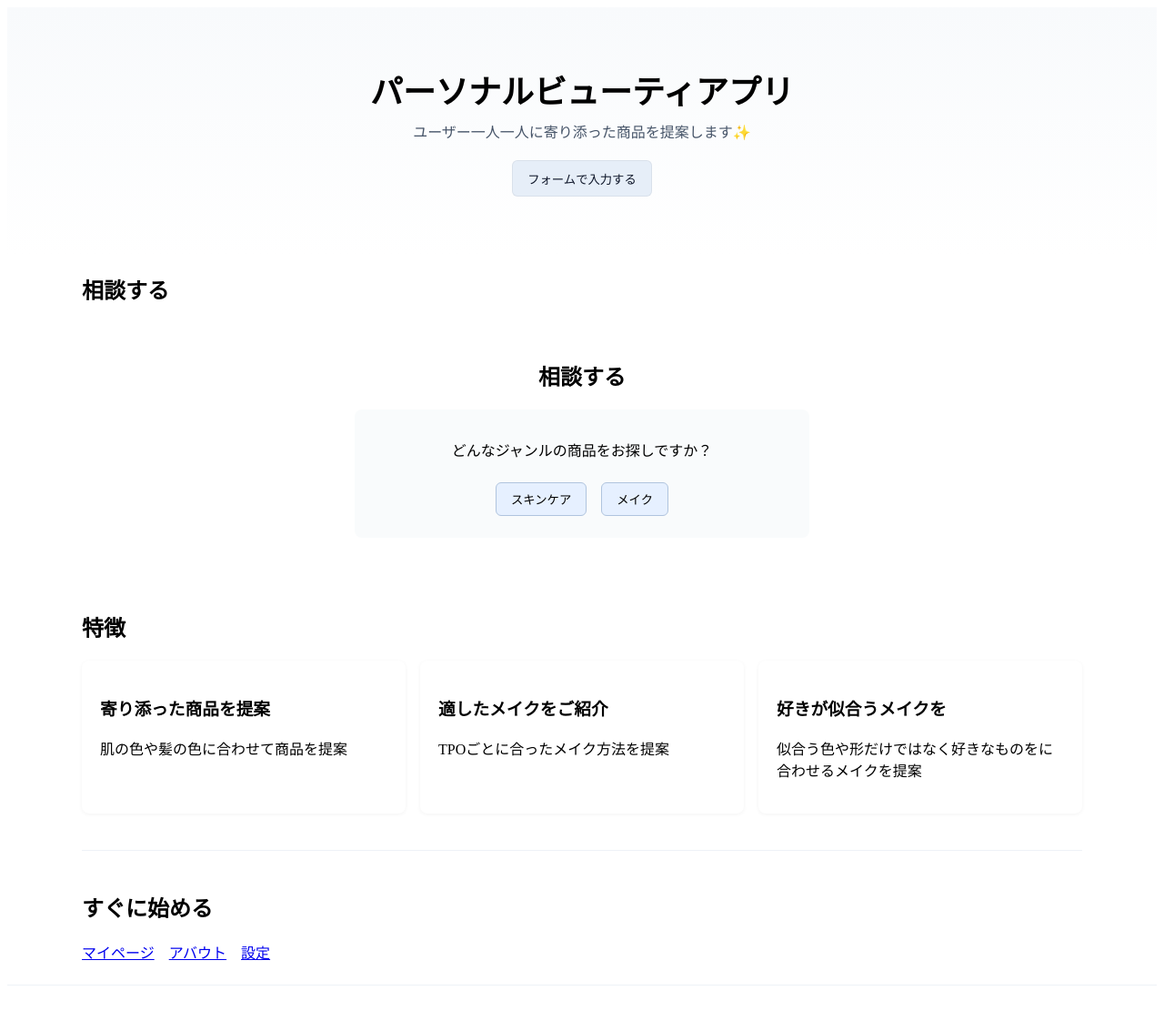
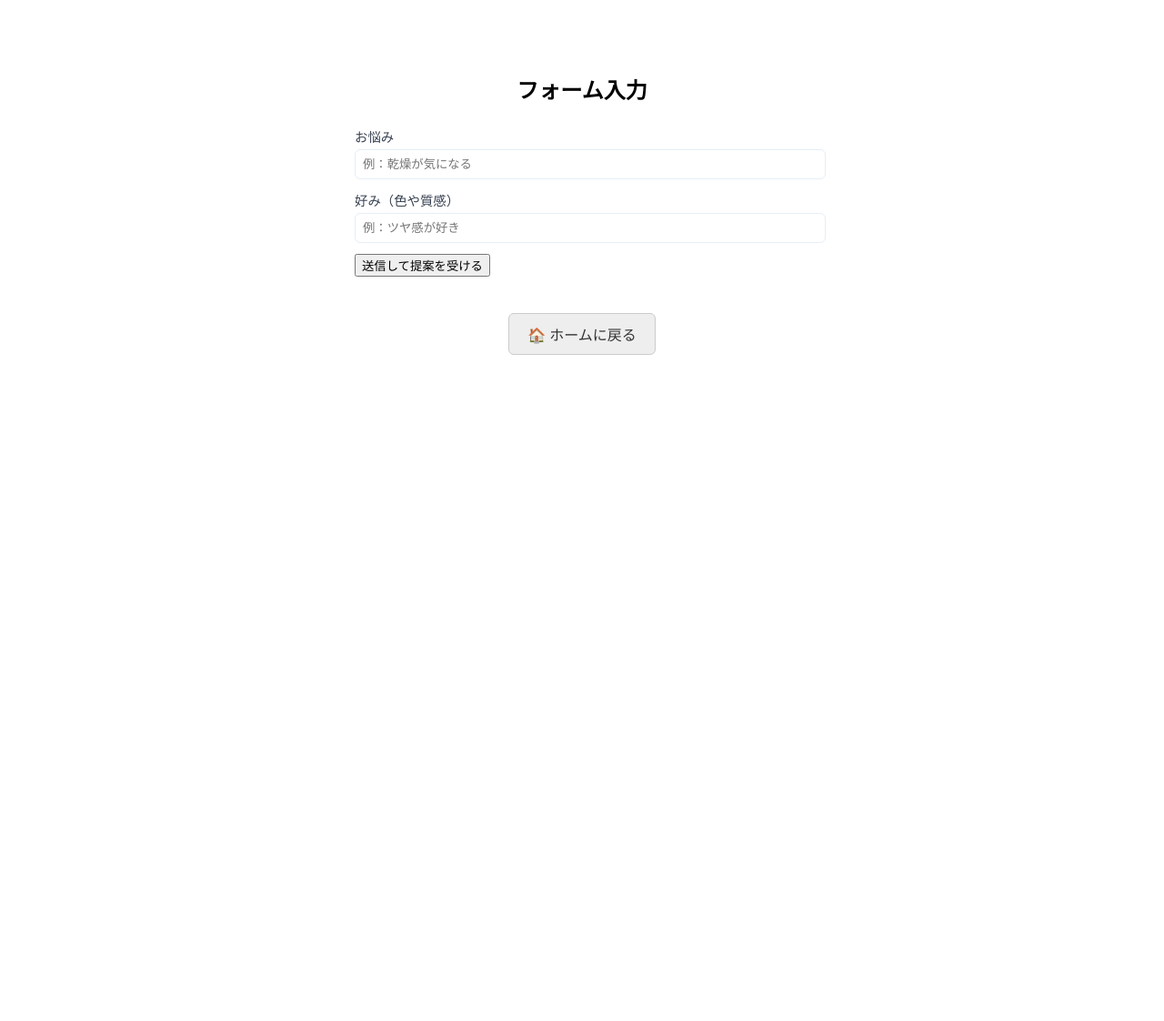
Before and after one commit to wotaku20021012-boop/n1, a Nuxt app: page /form in a window 1280 px wide. Shown: the top 1122 px of the page at 91% size. After the commit the page ends 800 px from the top, so only its background shows below. Built offline with nearby package versions, Linux system fonts and the light colour scheme.

Commit message:
画面遷移で各ページに移動できるよう修正

```diff
--- a/app/app.vue
+++ b/app/app.vue
@@ -1,167 +1,5 @@
 <template>
-  <main class="page">
-    <header class="hero">
-      <div class="container">
-        <h1 class="title">パーソナルビューティアプリ</h1>
-        <p class="subtitle">ユーザー一人一人に寄り添った商品を提案します✨</p>
-        <div class="hero-cta">
-          <button @click="mode = mode === 'chat' ? 'form' : 'chat'" class="btn">
-         {{ mode === 'chat' ? 'フォームで入力する' : 'チャットに戻る' }}
-          </button>
-
-        </div>
-      </div>
-    </header>
-
-
-  <section class="container" aria-label="対話エリア" style="margin-top:1.25rem;">
-  <h2 class="section-title">相談する</h2>
-
-  <transition name="fade" mode="out-in">
-    <component :is="mode === 'chat' ? ChatPanel : ChatForm" @submit="onFormSubmit" />
-  </transition>
-</section>
-
-    <section class="container features" aria-labelledby="features-heading">
-      <h2 id="features-heading" class="section-title">特徴</h2>
-      <div class="grid">
-        <article class="card">
-          <h3>寄り添った商品を提案</h3>
-          <p>肌の色や髪の色に合わせて商品を提案</p>
-        </article>
-        <article class="card">
-          <h3>適したメイクをご紹介</h3>
-          <p>TPOごとに合ったメイク方法を提案
-          </p>
-        </article>
-        <article class="card">
-          <h3>好きが似合うメイクを</h3>
-          <p>似合う色や形だけではなく好きなものをに合わせるメイクを提案</p>
-        </article>
-      </div>
-    </section>
-
-    <section class="container quick-links" aria-labelledby="links-heading">
-      <h2 id="links-heading" class="section-title">すぐに始める</h2>
-      <ul class="links">
-        <li><NuxtLink to="/">マイページ</NuxtLink></li>
-        <li><NuxtLink to="/about">アバウト</NuxtLink></li>
-        <li><NuxtLink to="/contact">設定</NuxtLink></li>
-      </ul>
-    </section>
-
-    <footer class="site-footer">
-    </footer>
-  </main>
+  <NuxtLayout>
+    <NuxtPage />
+  </NuxtLayout>
 </template>
-
-
-<script setup lang="ts">
-import ChatPanel from '../components/ChatPanel.vue'
-import ChatForm from '../components/ChatForm.vue'
-
-
-const mode = ref<'chat' | 'form'>('chat')
-const year = new Date().getFullYear()
-
-function onFormSubmit(payload: { problem: string; preference: string }) {
-mode.value = 'chat'
-  console.log('フォーム送信:', payload)
-}
-
-</script>
-
-<style scoped>
-/* 基本レイアウト */
-.container {
-  max-width: 1100px;
-  margin: 0 auto;
-  padding: 0 1rem;
-}
-
-/* ヒーロー */
-.hero {
-  padding: 4rem 0;
-  background: linear-gradient(180deg, #f8fafc 0%, #ffffff 100%);
-  text-align: center;
-}
-.title {
-  font-size: 2.25rem;
-  margin: 0 0 0.5rem;
-}
-.subtitle {
-  margin: 0 0 1.25rem;
-  color: #475569;
-}
-.hero-cta .btn {
-  margin: 0 0.5rem;
-}
-
-/* カードグリッド */
-.features {
-  padding: 2.5rem 0;
-}
-.grid {
-  display: grid;
-  grid-template-columns: repeat(auto-fit, minmax(220px, 1fr));
-  gap: 1rem;
-}
-.card {
-  padding: 1.25rem;
-  border-radius: 8px;
-  background: #fff;
-  box-shadow: 0 1px 4px rgba(2,6,23,0.05);
-}
-
-/* クイックリンク */
-.quick-links {
-  padding: 1.5rem 0;
-  border-top: 1px solid #eef2f7;
-}
-.links {
-  display: flex;
-  gap: 1rem;
-  flex-wrap: wrap;
-  list-style: none;
-  padding: 0;
-  margin: 0.5rem 0 0;
-}
-
-/* フッター */
-.site-footer {
-  padding: 1.25rem 0;
-  border-top: 1px solid #eef2f7;
-  text-align: center;
-}
-.muted {
-  color: #64748b;
-  margin: 0;
-}
-
-/* ボタン簡易スタイル */
-.btn {
-  display: inline-block;
-  padding: 0.6rem 1rem;
-  border-radius: 6px;
-  text-decoration: none;
-  color: #0f172a;
-  background: #e6eef8;
-  border: 1px solid rgba(15,23,42,0.06);
-}
-.btn.primary {
-  background: #0ea5e9;
-  color: #fff;
-  border: none;
-}
-.btn.secondary {
-  background: transparent;
-  color: #0ea5e9;
-  border: 1px solid #0ea5e9;
-}
-
-/* レスポンシブ微調整 */
-@media (max-width: 640px) {
-  .title { font-size: 1.5rem; }
-  .hero { padding: 2.5rem 0; }
-}
-</style>
--- a/components/ChatForm.vue
+++ b/app/components/ChatForm.vue
@@ -9,6 +9,7 @@
         <label>好み（色や質感）</label>
         <input v-model="values.preference" placeholder="例：ツヤ感が好き" />
       </div>
+
       <div class="actions">
         <button type="submit" class="btn primary">送信して提案を受ける</button>
       </div>
@@ -17,23 +18,45 @@
 </template>
 
 <script setup lang="ts">
-import { reactive } from 'vue'
+import { reactive } from "vue";
+
 const emit = defineEmits<{
-  (e: 'submit', payload: { problem: string; preference: string }): void
-}>()
+  (e: "submit", payload: { problem: string; preference: string }): void;
+}>();
 
-const values = reactive({ problem: '', preference: '' })
+const values = reactive({
+  problem: "",
+  preference: "",
+});
 
 function onSubmit() {
-  emit('submit', { problem: values.problem, preference: values.preference })
-  values.problem = ''
-  values.preference = ''
+  emit("submit", {
+    problem: values.problem,
+    preference: values.preference,
+  });
+
+  values.problem = "";
+  values.preference = "";
 }
 </script>
 
 <style scoped>
-.field { margin-bottom: 0.75rem; }
-.field label { display: block; font-size: 0.9rem; margin-bottom: 0.25rem; color: #374151; }
-.field input { width: 100%; padding: 0.5rem; border: 1px solid #e6eef8; border-radius: 6px; }
-.actions { margin-top: 0.5rem; }
+.field {
+  margin-bottom: 0.75rem;
+}
+.field label {
+  display: block;
+  font-size: 0.9rem;
+  margin-bottom: 0.25rem;
+  color: #374151;
+}
+.field input {
+  width: 100%;
+  padding: 0.5rem;
+  border: 1px solid #e6eef8;
+  border-radius: 6px;
+}
+.actions {
+  margin-top: 0.5rem;
+}
 </style>
--- a/components/ChatPanel.vue
+++ b/app/pages/chat.vue
@@ -20,11 +20,17 @@
       <p>あなたにおすすめの商品は「{{ result }}」です！ 🎉</p>
       <button @click="reset">もう一度やる</button>
     </div>
+
+    <!-- ▼ ここが追加した【ホームに戻るボタン】 -->
+    <div class="back-area">
+      <NuxtLink to="/" class="back-btn">🏠 ホームに戻る</NuxtLink>
+    </div>
+    <!-- ▲ ここまで追加 -->
   </div>
 </template>
 
 <script setup>
-import { ref } from "vue";
+import { ref, computed } from "vue";
 
 // 質問データ
 const questions = [
@@ -71,7 +77,7 @@ const currentQuestion = computed(() =>
 function selectChoice(next) {
   if (typeof next === "string") {
     result.value = results[next];
-    currentIndex.value = null; // 質問終了
+    currentIndex.value = null;
   } else {
     currentIndex.value = next;
   }
@@ -106,4 +112,23 @@ function reset() {
 .choices button:hover {
   background: #d0e4ff;
 }
+
+/* ▼ 追加したスタイル */
+.back-area {
+  margin-top: 40px;
+}
+
+.back-btn {
+  display: inline-block;
+  padding: 10px 20px;
+  background: #eee;
+  border-radius: 6px;
+  text-decoration: none;
+  color: #333;
+  border: 1px solid #ccc;
+}
+
+.back-btn:hover {
+  background: #ddd;
+}
 </style>
--- /dev/null
+++ b/app/pages/form.vue
@@ -0,0 +1,79 @@
+<template>
+  <div class="form-page">
+
+    <h2 class="title">フォーム入力</h2>
+
+    <!-- ▼ ChatForm コンポーネントを使用 -->
+    <ChatForm @submit="handleSubmit" />
+
+    <!-- ▼ ホームに戻るボタン -->
+    <div class="back-area">
+      <NuxtLink to="/" class="back-btn">🏠 ホームに戻る</NuxtLink>
+    </div>
+
+    <!-- ▼ 結果表示 -->
+    <div v-if="result" class="result-box">
+      <p>あなたにおすすめの商品は「{{ result }}」です！ 🎉</p>
+    </div>
+
+  </div>
+</template>
+
+<script setup lang="ts">
+import { ref } from "vue";
+
+const result = ref<string | null>(null);
+
+function handleSubmit(data: { problem: string; preference: string }) {
+  console.log("フォーム送信:", data);
+
+  if (data.problem.includes("乾燥")) {
+    result.value = "高保湿クリーム";
+  } else if (data.preference.includes("ツヤ")) {
+    result.value = "ツヤ系ファンデーション";
+  } else {
+    result.value = "ベーシックケアセット";
+  }
+}
+</script>
+
+<style scoped>
+.form-page {
+  max-width: 500px;
+  margin: 40px auto;
+  padding: 20px;
+}
+
+.title {
+  text-align: center;
+  margin-bottom: 24px;
+}
+
+.back-area {
+  margin-top: 40px;
+  text-align: center;
+}
+
+.back-btn {
+  display: inline-block;
+  padding: 10px 20px;
+  background: #eee;
+  border-radius: 6px;
+  text-decoration: none;
+  color: #333;
+  border: 1px solid #ccc;
+}
+
+.back-btn:hover {
+  background: #ddd;
+}
+
+.result-box {
+  margin-top: 30px;
+  padding: 16px;
+  background: #f9fbfc;
+  border-radius: 8px;
+  border: 1px solid #e4e4e4;
+  text-align: center;
+}
+</style>
--- /dev/null
+++ b/app/pages/index.vue
@@ -0,0 +1,48 @@
+<template>
+  <div class="container">
+    <h1 class="title">メニュー</h1>
+
+    <div class="menu">
+      <NuxtLink to="/chat" class="btn">チャットへ移動</NuxtLink>
+      <NuxtLink to="/form" class="btn">フォーム入力へ移動</NuxtLink>
+    </div>
+  </div>
+</template>
+
+<style scoped>
+.container {
+  display: flex;
+  flex-direction: column;
+  align-items: center;
+  justify-content: center;
+  height: 100vh;
+  gap: 20px;
+  background: #f5f5f5;
+}
+
+.title {
+  font-size: 28px;
+  font-weight: bold;
+}
+
+.menu {
+  display: flex;
+  flex-direction: column;
+  gap: 15px;
+}
+
+.btn {
+  padding: 12px 24px;
+  background: #4c7fff;
+  color: white;
+  text-decoration: none;
+  border-radius: 8px;
+  text-align: center;
+  font-size: 18px;
+  transition: 0.2s;
+}
+
+.btn:hover {
+  background: #2f63d8;
+}
+</style>
```
